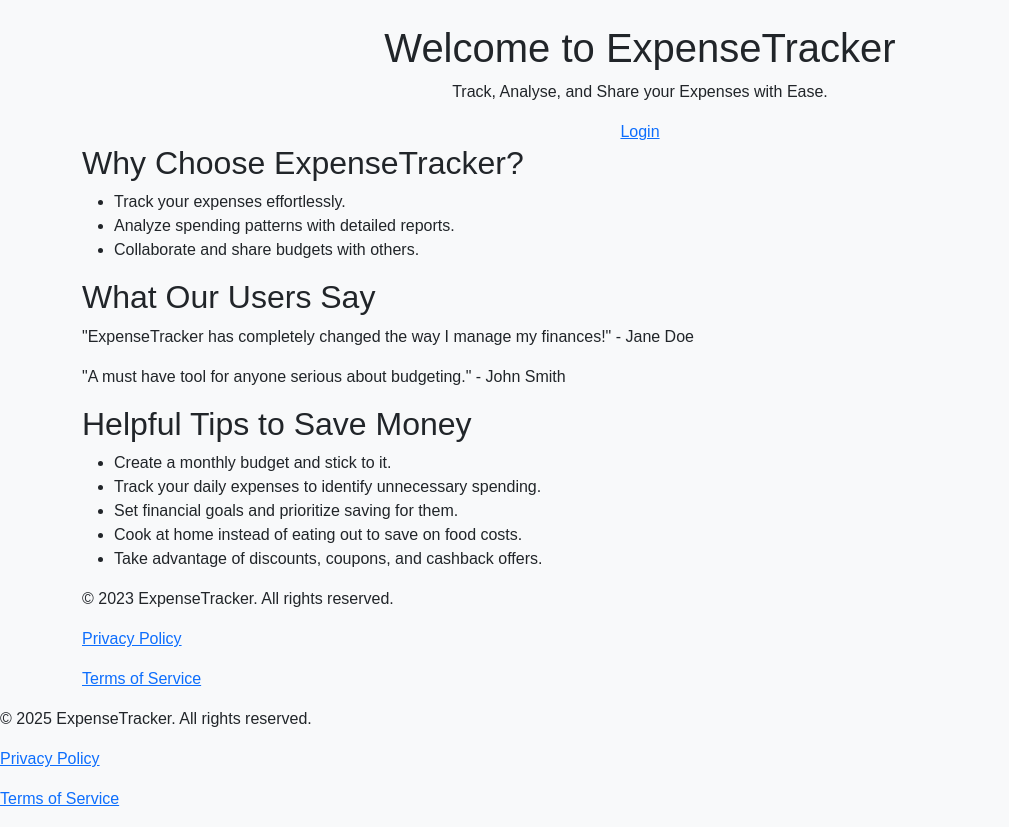
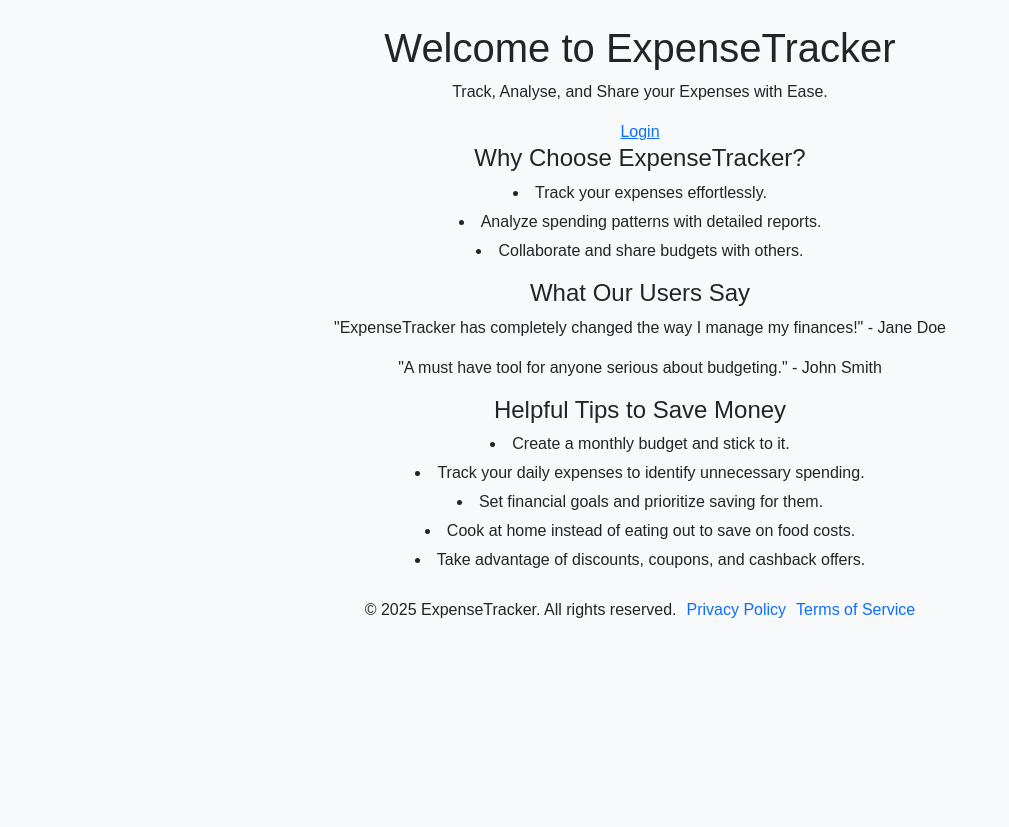
Before and after one commit to Cooper-Thomas1/ExpenseTracker, a Flask app: page / in a window 1280 px wide. Shown: the part 62-889 px from the top of the page, without its empty margins (0-1009 px from the left). After the commit the page ends 680 px from the top, so only its background shows below. Run offline with Flask 3, Linux system fonts and the light colour scheme.

Commit message:
Improved home and footer css

```diff
--- a/ExpenseTracker/static/styles.css
+++ b/ExpenseTracker/static/styles.css
@@ -22,3 +22,25 @@ body {
 .navbar a.btn {
     border-radius: 25px;
 }
+
+ul {
+    list-style-position: inside;
+    padding-left: 0;
+  }
+
+  li {
+    margin: 5px 0;
+  }
+
+  .footer {
+    display: flex;
+    justify-content: center;
+    align-items: center;
+    text-align: center;
+    padding: 10px 0;
+    gap: 10px;
+}
+
+.footer a {
+    text-decoration: none;
+}
--- a/ExpenseTracker/templates/home.html
+++ b/ExpenseTracker/templates/home.html
@@ -6,16 +6,16 @@
     <p>Track, Analyse, and Share your Expenses with Ease.</p>
     <a href="{{ url_for('login') }}">Login</a>
   </div>
-  <div class="features">
-    <h2>Why Choose ExpenseTracker?</h2>
+  <div class="features text-center">
+    <h4>Why Choose ExpenseTracker?</h2>
     <ul>
       <li>Track your expenses effortlessly.</li>
       <li>Analyze spending patterns with detailed reports.</li>
       <li>Collaborate and share budgets with others.</li>
     </ul>
   </div>
-  <div class="testimonials">
-    <h2>What Our Users Say</h2>
+  <div class="testimonials text-center">
+    <h4>What Our Users Say</h2>
     <blockquote>
       "ExpenseTracker has completely changed the way I manage my finances!" - Jane Doe
     </blockquote>
@@ -23,8 +23,8 @@
       "A must have tool for anyone serious about budgeting." - John Smith
     </blockquote>
   </div>
-  <div class="helpful-tips">
-    <h2>Helpful Tips to Save Money</h2>
+  <div class="helpful-tips text-center">
+    <h4>Helpful Tips to Save Money</h2>
     <ul>
       <li>Create a monthly budget and stick to it.</li>
       <li>Track your daily expenses to identify unnecessary spending.</li>
@@ -33,9 +33,4 @@
       <li>Take advantage of discounts, coupons, and cashback offers.</li>
     </ul>
   </div>
-  <div class="footer">
-    <p>&copy; 2023 ExpenseTracker. All rights reserved.</p>
-    <p><a href="{{ url_for('privacy-policy') }}">Privacy Policy</a></p>
-    <p><a href="{{ url_for('terms-of-service') }}">Terms of Service</a></p>
-  </div>
 {% endblock %}
```
